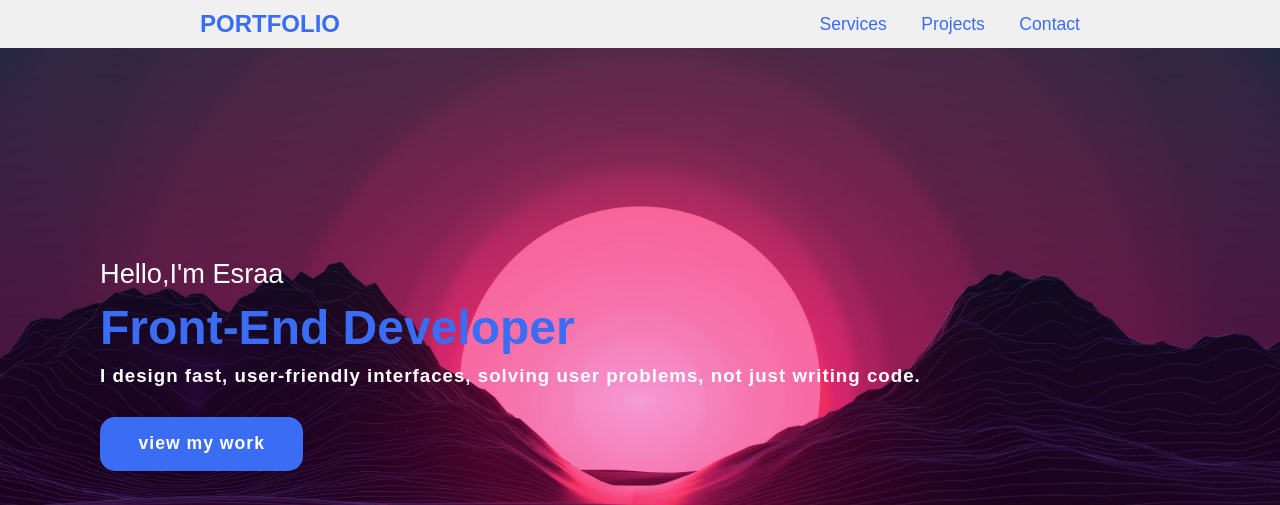
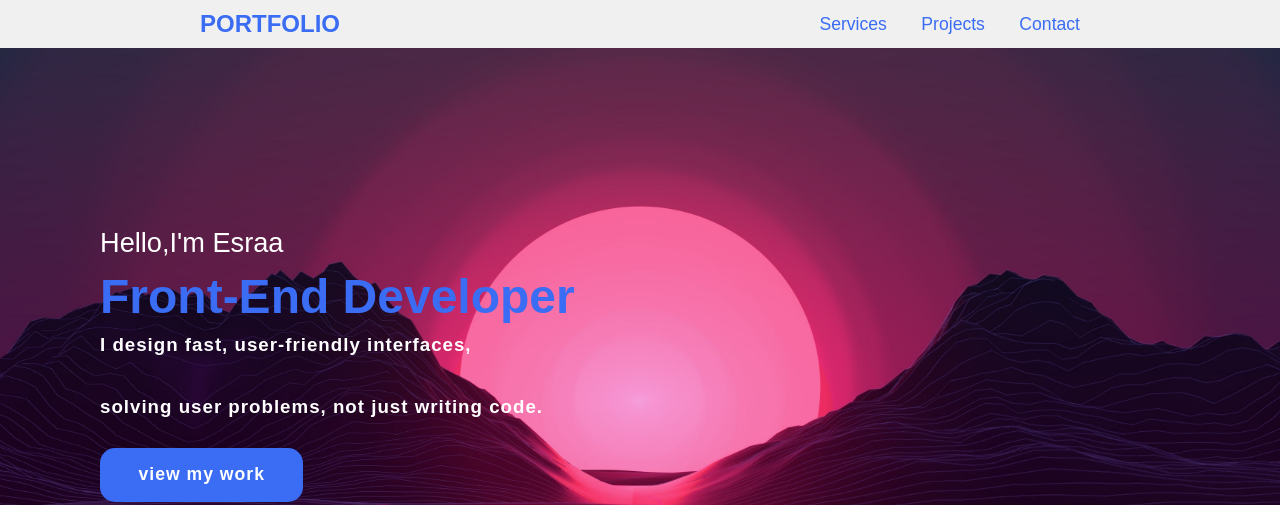
Before and after one commit to EsraaSaeed570/EsraaSaeed570.github.io, a plain HTML site: page index.html in a window 1280 px wide. Shown: the top 505 px of the page. Drawn offline with Linux system fonts and the light colour scheme.

Commit message:
Update index.html

```diff
--- a/index.html
+++ b/index.html
@@ -21,7 +21,9 @@
     <div>
         <h2>Hello,I'm Esraa</h2>
         <h1>Front-End Developer</h1>
-        <h3>I design fast, user-friendly interfaces, solving user problems, not just writing code. </h3>
+        <h3>I design fast, user-friendly interfaces, </h3>
+         <h3> solving user problems, not just writing code. </h3>
+
         <a href="#" class="main-btn"> view my work</a>
         <div class="social-icon">
             <a href="#"><i class="fa-brands fa-linkedin"></i></a>
```
